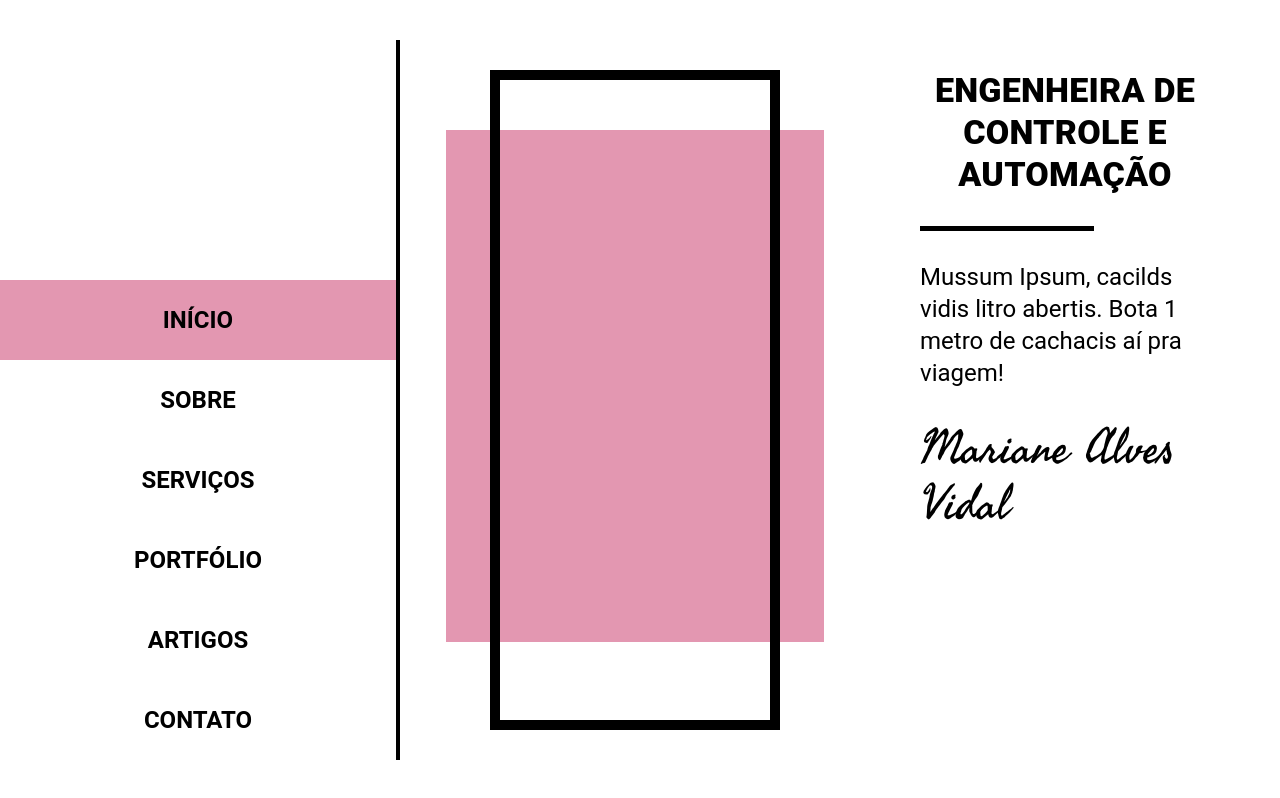
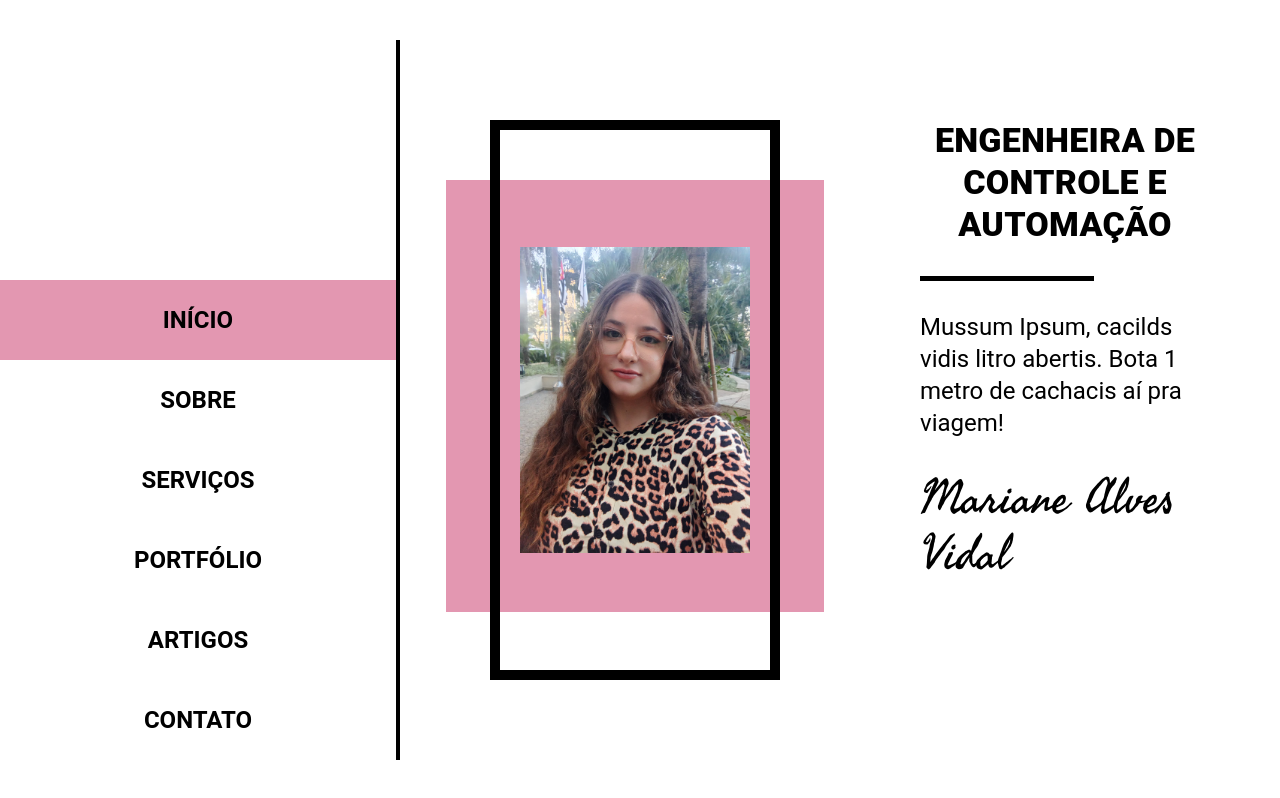
Before and after one commit to airon-organization/mariane-portfolio, a React (Create React App) app: page / in a window 1280 px wide. Built offline with nearby package versions, Linux system fonts and the light colour scheme.

Commit message:
feat: adição de imagem de início

```diff
--- a/src/components/home.tsx
+++ b/src/components/home.tsx
@@ -1,5 +1,6 @@
 import styled from "@emotion/styled";
 import { Typography } from "@mui/material";
+import image from "../images/home-image.jpeg";
 
 const Wrapper = styled.div`
   display: flex;
@@ -16,9 +17,10 @@ const ImageCard = styled.div`
   height: 100%;
   border: 10px solid #000;
   position: relative;
+  padding: 20px;
 `;
 const PaddingCard = styled.div`
-  padding: 70px;
+  padding: 120px 70px;
   width: 100%;
   height: 100%;
 `;
@@ -45,6 +47,12 @@ export default function Home() {
       <Container>
         <PaddingCard>
           <ImageCard>
+            <img
+              src={image}
+              alt="home"
+              style={{ width: "100%", height: "100%", objectFit: "contain" }}
+              loading="lazy"
+            />
             <BackgroundCard></BackgroundCard>
           </ImageCard>
         </PaddingCard>
```
Also changed, not shown: src/images/home-image.jpeg (added).
